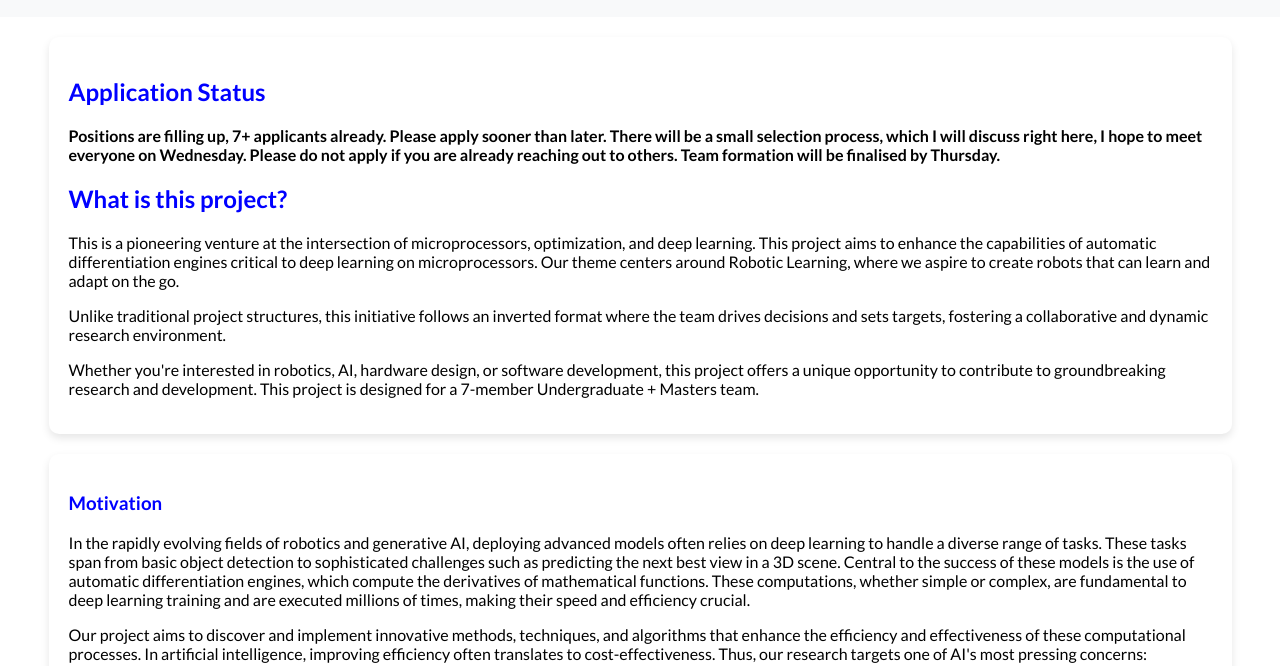
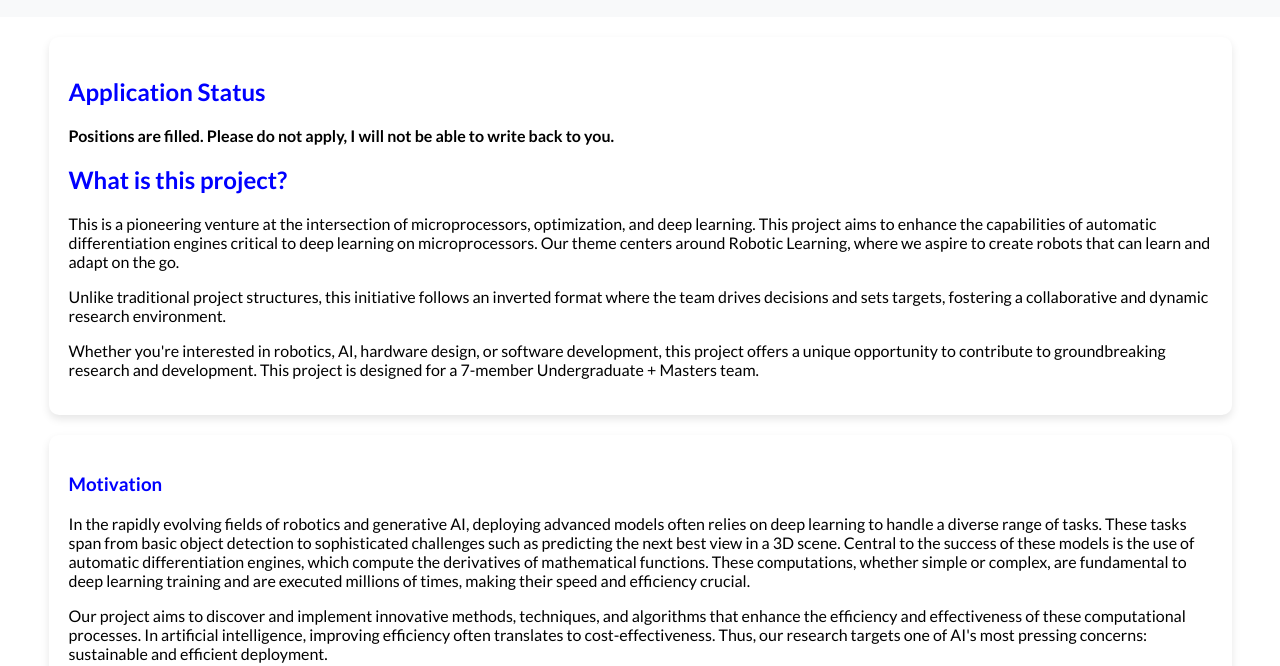
Before and after one commit to 1ssb/gradients_on_the_clock, a plain HTML site: page index.html in a window 1280 px wide. Shown: the part 58-724 px from the top of the page. Drawn offline with Linux system fonts and the light colour scheme.

Commit message:
Update index.html

```diff
--- a/index.html
+++ b/index.html
@@ -191,7 +191,7 @@ footer {
     <div class="container">
         <div class="card">
             <h2>Application Status</h2>
-            <strong>Positions are filling up, 7+ applicants already. Please apply sooner than later. There will be a small selection process, which I will discuss right here, I hope to meet everyone on Wednesday. Please do not apply if you are already reaching out to others. Team formation will be finalised by Thursday.</strong>
+            <strong>Positions are filled. Please do not apply, I will not be able to write back to you.</strong>
             <h2>What is this project?</h2>
             <p>This is a pioneering venture at the intersection of microprocessors, optimization, and deep learning. This project aims to enhance the capabilities of automatic differentiation engines critical to deep learning on microprocessors. Our theme centers around Robotic Learning, where we aspire to create robots that can learn and adapt on the go.</p>
             <p>Unlike traditional project structures, this initiative follows an inverted format where the team drives decisions and sets targets, fostering a collaborative and dynamic research environment.</p>
```
